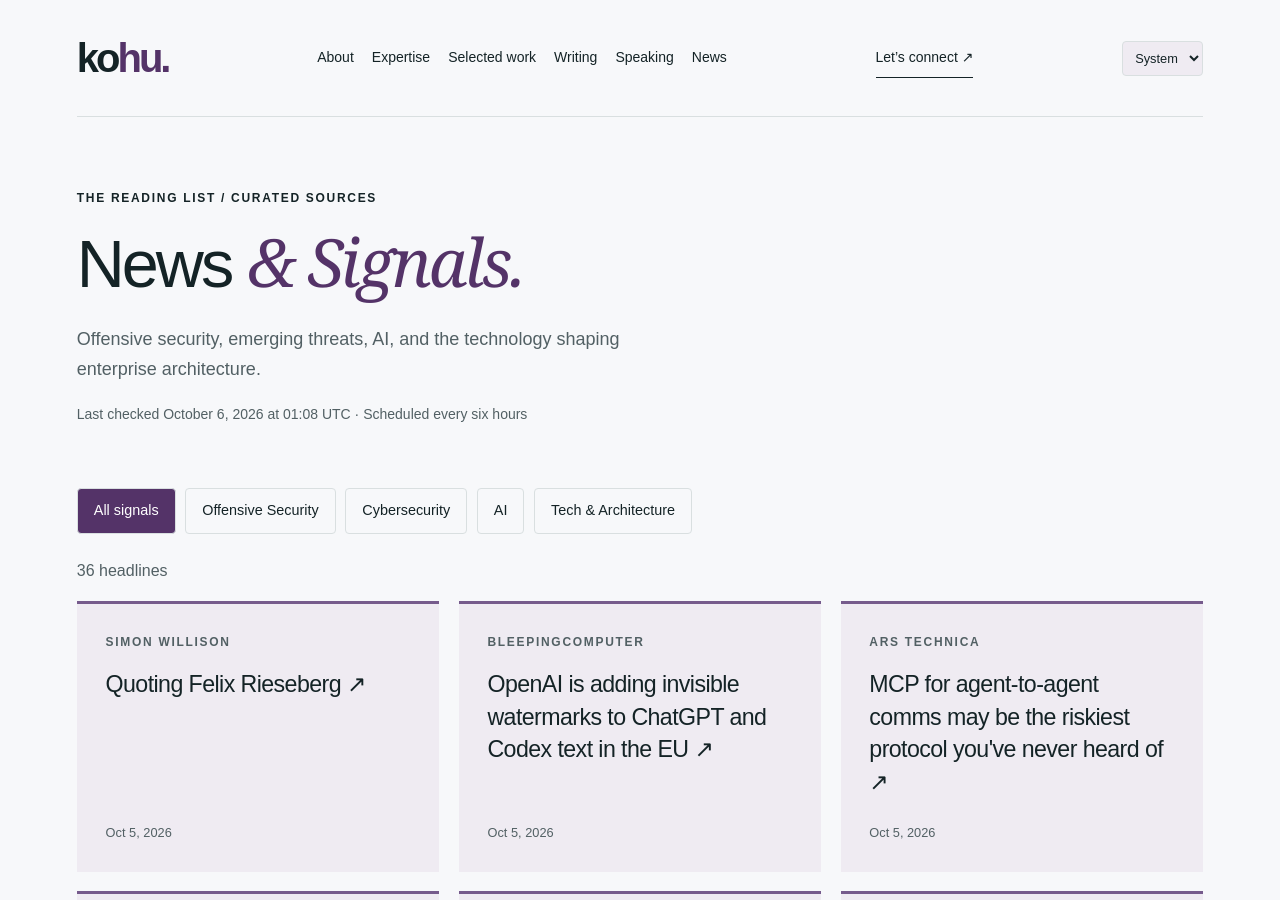
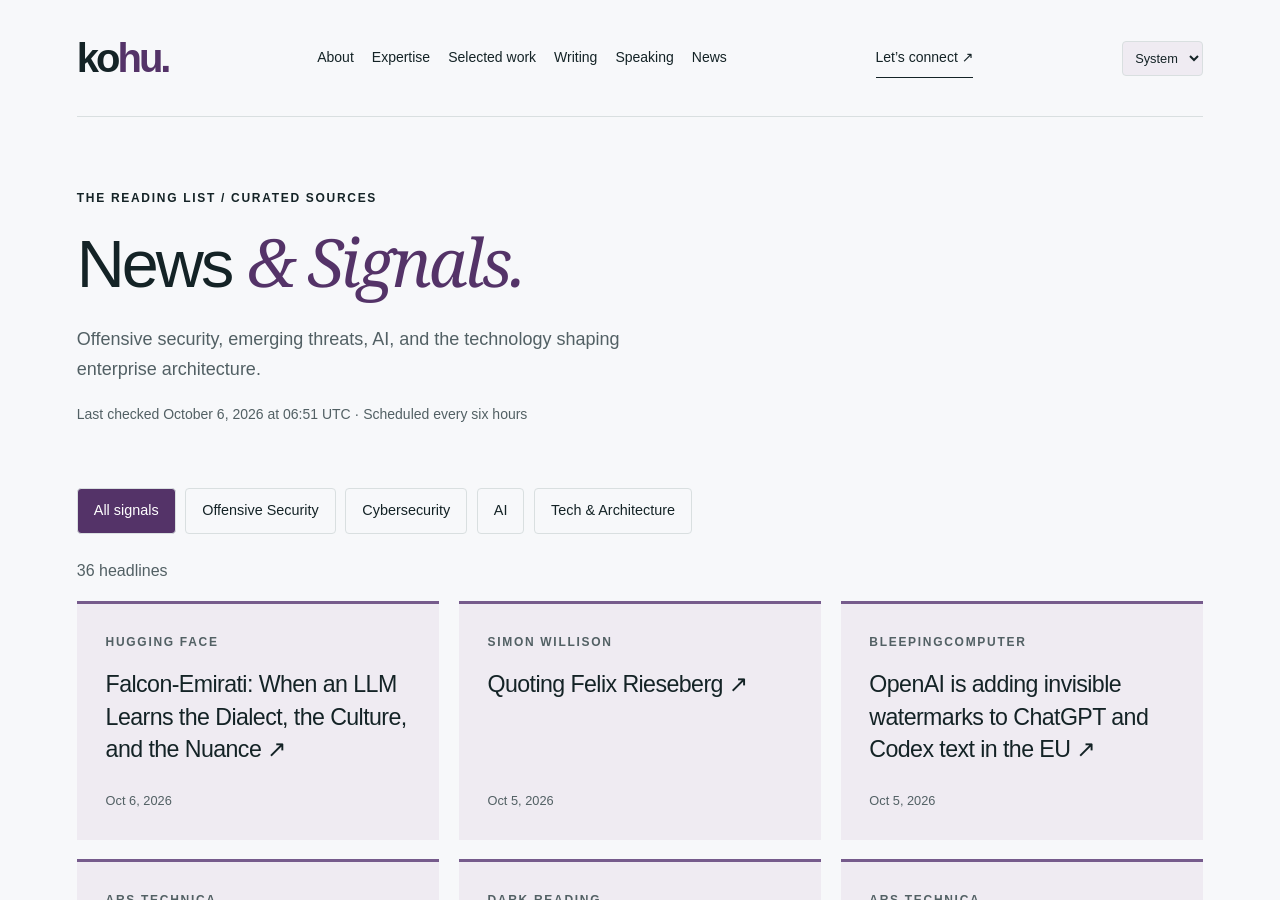
Before and after one commit to hntk/hntk.github.io, a Jekyll site: the page built from news/index.html, in a window 1280 px wide and 900 px high. Built offline with Jekyll 4.4.1, drawn with Linux system fonts in a browser that asks for light colours; part of the change alters nothing that is shown; some of the changed text lies outside the part shown.

Commit message:
Refresh News and Signals

```diff
--- a/_data/news.json
+++ b/_data/news.json
@@ -1,6 +1,14 @@
 {
-  "updated": "2026-10-06T01:08:48.153621+00:00",
+  "updated": "2026-10-06T06:51:30.537377+00:00",
   "items": [
+    {
+      "title": "Falcon-Emirati: When an LLM Learns the Dialect, the Culture, and the Nuance",
+      "url": "https://huggingface.co/blog/tiiuae/falcon-emirati",
+      "published": "2026-10-06T06:44:39+00:00",
+      "source": "Hugging Face",
+      "source_id": "hugging-face",
+      "category": "ai"
+    },
     {
       "title": "Quoting Felix Rieseberg",
       "url": "https://simonwillison.net/2026/Oct/5/felix-rieseberg/",
@@ -218,14 +226,6 @@
       "category": "cybersecurity"
     },
     {
-      "title": "AutoSynthData: Generating Training Data for Enterprise Agents",
-      "url": "https://huggingface.co/blog/ServiceNow-AI/autosynthdata",
-      "published": "2026-10-02T04:01:31+00:00",
-      "source": "Hugging Face",
-      "source_id": "hugging-face",
-      "category": "ai"
-    },
-    {
       "title": "How NVIDIA GPUs Help Accelerate OpenAI’s GPT-6 Astra Ultrafast",
       "url": "https://blogs.nvidia.com/blog/gpus-openai-gpt-6-astra-ultrafast/",
       "published": "2026-10-01T23:44:13+00:00",
@@ -295,79 +295,79 @@
       "id": "ars-technica",
       "name": "Ars Technica",
       "status": "ok",
-      "last_success": "2026-10-06T01:08:48.153621+00:00"
+      "last_success": "2026-10-06T06:51:30.537377+00:00"
     },
     {
       "id": "bleepingcomputer",
       "name": "BleepingComputer",
       "status": "ok",
-      "last_success": "2026-10-06T01:08:48.153621+00:00"
+      "last_success": "2026-10-06T06:51:30.537377+00:00"
     },
     {
       "id": "cloudflare",
       "name": "Cloudflare",
       "status": "ok",
-      "last_success": "2026-10-06T01:08:48.153621+00:00"
+      "last_success": "2026-10-06T06:51:30.537377+00:00"
     },
     {
       "id": "dark-reading",
       "name": "Dark Reading",
       "status": "ok",
-      "last_success": "2026-10-06T01:08:48.153621+00:00"
+      "last_success": "2026-10-06T06:51:30.537377+00:00"
     },
     {
       "id": "hugging-face",
       "name": "Hugging Face",
       "status": "ok",
-      "last_success": "2026-10-06T01:08:48.153621+00:00"
+      "last_success": "2026-10-06T06:51:30.537377+00:00"
     },
     {
       "id": "microsoft-research",
       "name": "Microsoft Research",
       "status": "ok",
-      "last_success": "2026-10-06T01:08:48.153621+00:00"
+      "last_success": "2026-10-06T06:51:30.537377+00:00"
     },
     {
       "id": "nvidia",
       "name": "NVIDIA",
       "status": "ok",
-      "last_success": "2026-10-06T01:08:48.153621+00:00"
+      "last_success": "2026-10-06T06:51:30.537377+00:00"
     },
     {
       "id": "portswigger",
       "name": "PortSwigger Research",
       "status": "ok",
-      "last_success": "2026-10-06T01:08:48.153621+00:00"
+      "last_success": "2026-10-06T06:51:30.537377+00:00"
     },
     {
       "id": "schneier",
       "name": "Schneier on Security",
       "status": "ok",
-      "last_success": "2026-10-06T01:08:48.153621+00:00"
+      "last_success": "2026-10-06T06:51:30.537377+00:00"
     },
     {
       "id": "simon-willison",
       "name": "Simon Willison",
       "status": "ok",
-      "last_success": "2026-10-06T01:08:48.153621+00:00"
+      "last_success": "2026-10-06T06:51:30.537377+00:00"
     },
     {
       "id": "specterops",
       "name": "SpecterOps",
       "status": "ok",
-      "last_success": "2026-10-06T01:08:48.153621+00:00"
+      "last_success": "2026-10-06T06:51:30.537377+00:00"
     },
     {
       "id": "trail-of-bits",
       "name": "Trail of Bits",
       "status": "ok",
-      "last_success": "2026-10-06T01:08:48.153621+00:00"
+      "last_success": "2026-10-06T06:51:30.537377+00:00"
     },
     {
       "id": "wired",
       "name": "WIRED Security",
       "status": "ok",
-      "last_success": "2026-10-06T01:08:48.153621+00:00"
+      "last_success": "2026-10-06T06:51:30.537377+00:00"
     }
   ]
 }
```
